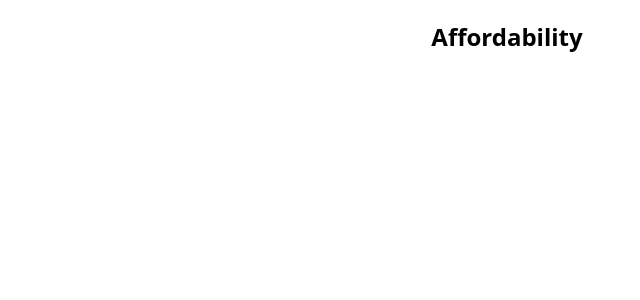
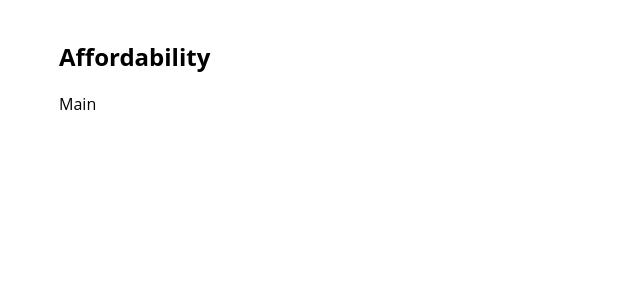
Before and after one commit to PropertySimple/ReactChallene, a React (Create React App) app in the folder mortgage-calculator/: page / in a window 1280 px wide. Shown: the top 300 px of the page, without its empty margins (133-773 px from the left). Built offline with nearby package versions, Linux system fonts and the light colour scheme.

Commit message:
Add Header component

```diff
--- a/mortgage-calculator/src/components/App/App.js
+++ b/mortgage-calculator/src/components/App/App.js
@@ -1,18 +1,22 @@
 import React, { Component } from 'react';
 import styled from 'styled-components'
+import Header from '../Header.js';
 
 const Container = styled.div`
-  text-align: center;
+  display: flex;
+  flex-direction: column;
+  margin: auto;
+  padding: 20px;
+  width: 70%;
 `;
 
-class App extends Component {
+export default class extends Component {
   render() {
     return (
       <Container>
-        <h2>Affordability</h2>
+        <Header />
+        <div>Main</div>
       </Container>
     );
   }
 }
-
-export default App;
--- /dev/null
+++ b/mortgage-calculator/src/components/Header.js
@@ -0,0 +1,15 @@
+import React, { Component } from 'react';
+import styled from 'styled-components'
+
+const Header = styled.div`
+  display: flex;
+  flex-direction: row;
+`;
+
+export default class extends Component {
+  render() {
+    return (
+      <Header><h2>Affordability</h2></Header>
+    );
+  }
+}
```
